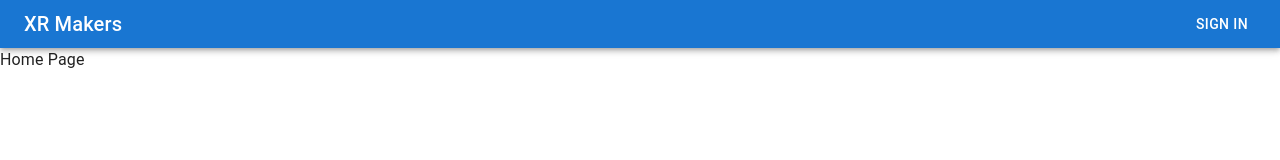
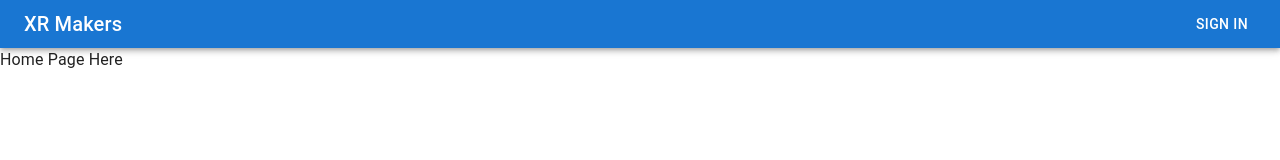
Before and after one commit to alexanderkjones/vitejs-vite-d9wgy5, a React (Vite) app: page / in a window 1280 px wide. Shown: the top 160 px of the page. Built offline with nearby package versions, Linux system fonts and the light colour scheme; no server answers.

Commit message:
1 file modified

```diff
--- a/src/pages/Home.tsx
+++ b/src/pages/Home.tsx
@@ -8,7 +8,7 @@ export default function Home() {
   return (
     <Box sx={{ flexGrow: 1 }}>
       <NavBar />
-      <Typography>Home Page</Typography>
+      <Typography>Home Page Here</Typography>
     </Box>
   );
 }
```
